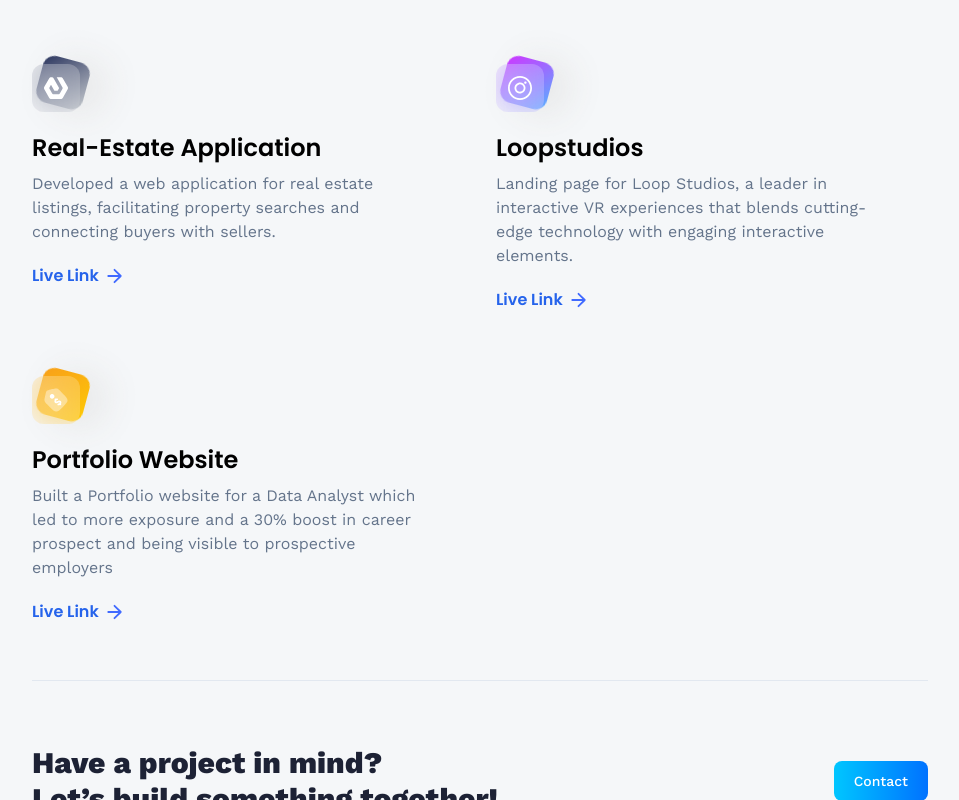
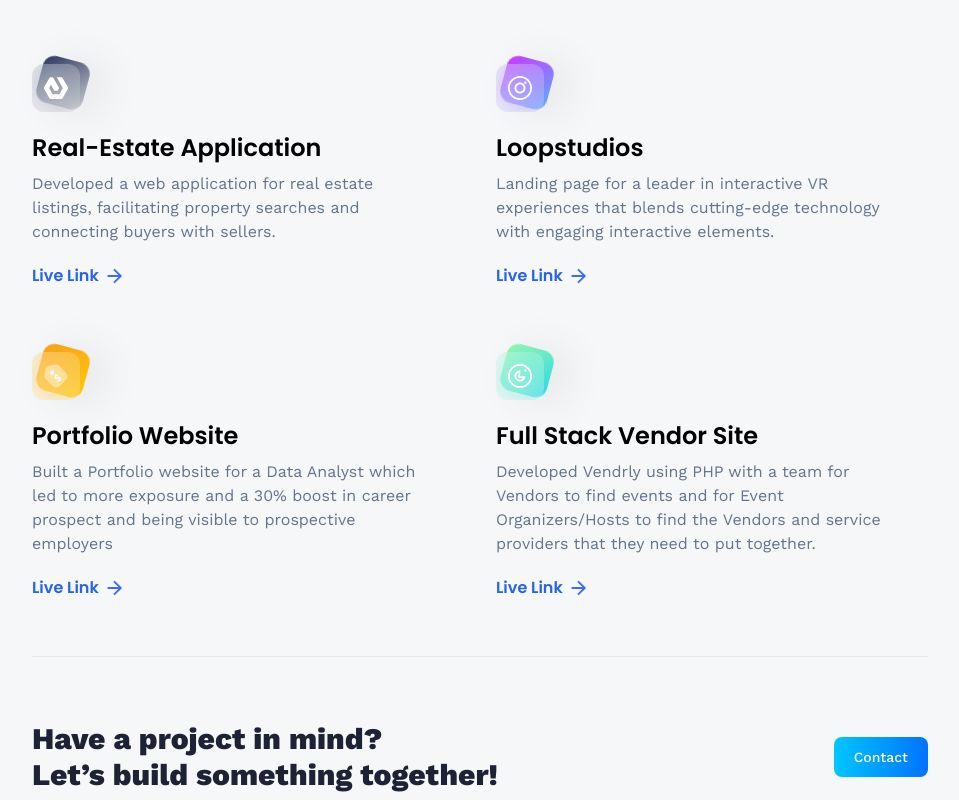
Before and after one commit to Talk2David1/My_3D_Portfolio, a React (Vite) app: page /projects in a window 1280 px wide. Shown: the part 558-1358 px from the top of the page, without its empty margins (160-1119 px from the left). Built offline with nearby package versions, Linux system fonts and the light colour scheme; no server answers.

Commit message:
added php icon

```diff
--- a/src/assets/icons/index.js
+++ b/src/assets/icons/index.js
@@ -28,8 +28,10 @@ import soundon from './soundon.png'
 import soundoff from './soundoff.png'
 import figma from './figma.svg'
 import whatsapp from './whatsapp.svg'
+import php from './php.svg'
 
 export {
+    php,
     whatsapp,
     css,
     express,
--- a/src/constants/index.js
+++ b/src/constants/index.js
@@ -25,7 +25,8 @@ import {
     threads,
     typescript,
     figma,
-    whatsapp
+    whatsapp,
+    php
 } from "../assets/icons";
 
 export const skills = [
@@ -113,6 +114,11 @@ export const skills = [
         imageUrl: figma,
         name: "Figma",
         type: "Design",
+    },
+        {
+        imageUrl: php,
+        name: "PHP",
+        type: "Full Stack",
     },
 ];
 
@@ -221,7 +227,7 @@ export const projects = [
         iconUrl: snapgram,
         theme: 'btn-back-pink',
         name: 'Loopstudios',
-        description: 'Landing page for Loop Studios, a leader in interactive VR experiences that blends cutting-edge technology with engaging interactive elements.',
+        description: 'Landing page for a leader in interactive VR experiences that blends cutting-edge technology with engaging interactive elements.',
         link: 'https://responsive-loopstudio.netlify.app/',
     },
     {
@@ -230,6 +236,13 @@ export const projects = [
         name: 'Portfolio Website',
         description: 'Built a Portfolio website for a Data Analyst which led to more exposure and a 30% boost in career prospect and being visible to prospective employers',
         link: 'https://talk2david1.github.io/David_Portfolio_Website/',
+    },
+      {
+        iconUrl: threads,
+        theme: 'btn-back-green',
+        name: 'Full Stack Vendor Site',
+        description: 'Developed Vendrly using PHP with a team for Vendors to find events and for Event Organizers/Hosts to find the Vendors and service providers that they need to put together.',
+        link: 'https://www.vendrly.com/',
     }
     // {
     //     iconUrl: pricewise,
```
Also changed, not shown: src/assets/icons/php.svg (added).
